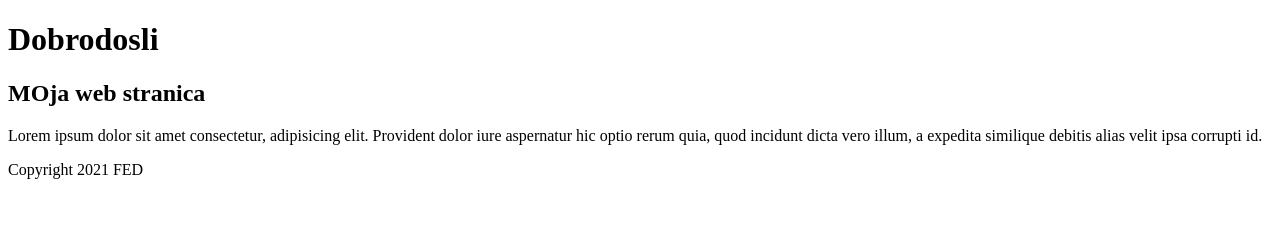
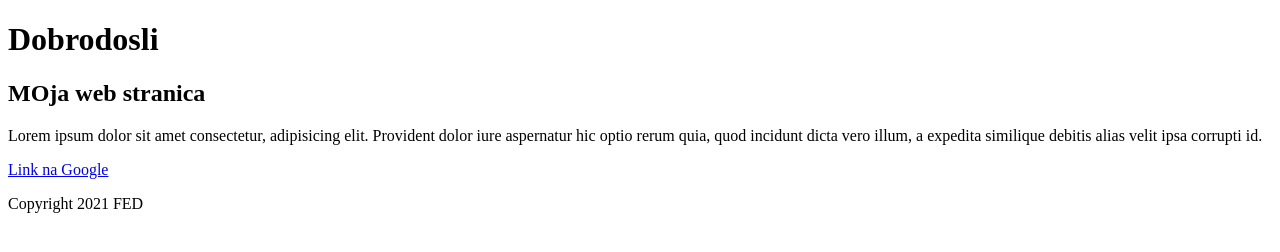
Before and after one commit to TijanaDrag/git-vezba, a plain HTML site: page index.html in a window 1280 px wide. Drawn offline with Linux system fonts and the light colour scheme.

Commit message:
Dodan link u main sekciju

```diff
--- a/index.html
+++ b/index.html
@@ -16,7 +16,8 @@
         <h2>MOja web stranica</h2>
         <p> Lorem ipsum dolor sit amet consectetur, adipisicing elit. Provident dolor iure aspernatur hic optio rerum
             quia, quod incidunt dicta vero illum, a expedita similique debitis alias velit ipsa corrupti id.</p>
-    </main>
+    <a href="www.google.com">Link na Google</a>
+        </main>
     <footer>
         <p>Copyright 2021 FED</p>
     </footer>
```
